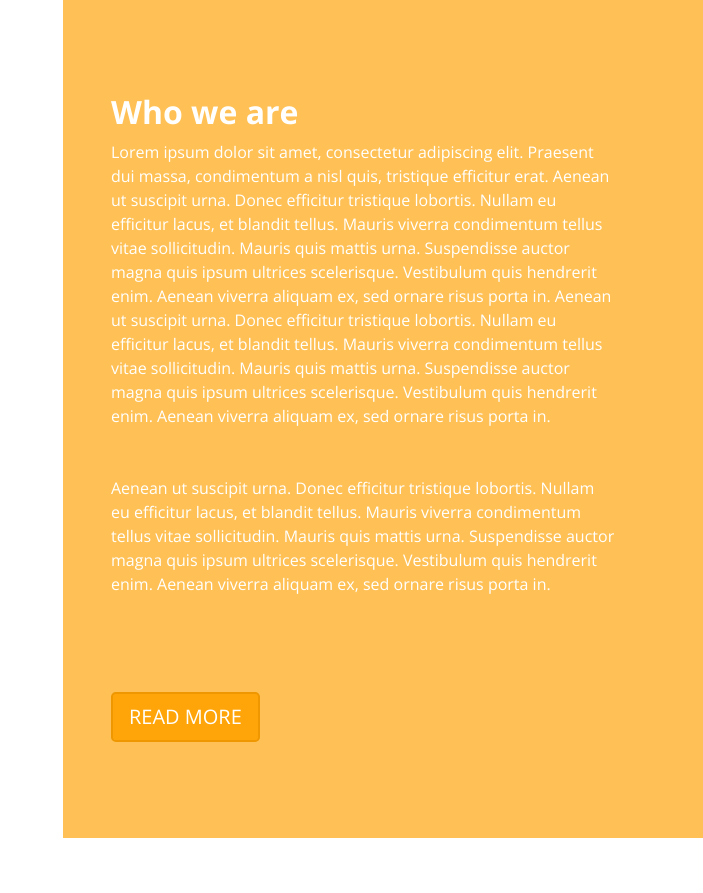
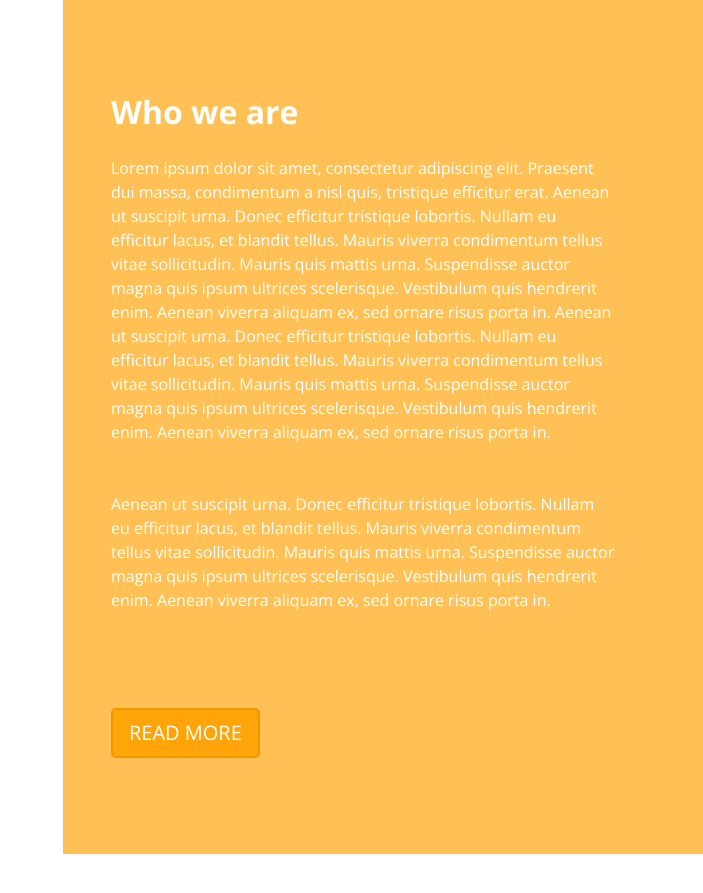
Before and after one commit to sonjapetkovic/Buisness-Name, a plain HTML site: page public_html/index.html in a window 1280 px wide. Shown: the part 1443-2336 px from the top of the page, without its empty margins (577-1280 px from the left). Drawn offline with nearby package versions, Linux system fonts and the light colour scheme.

```diff
--- a/public_html/index.html
+++ b/public_html/index.html
@@ -231,7 +231,7 @@
                     </div>
                     <div class="col-sm-6 bg-secondary">
                         <article class="p-4 px-lg-5 py-lg-6 text-white">
-                            <h2>Who we are</h2>
+                            <h2 class="pb-3">Who we are</h2>
                             <p class="mb-5">
                                 Lorem ipsum dolor sit amet, consectetur adipiscing elit.
                                 Praesent dui massa, condimentum a nisl quis, tristique efficitur erat.
--- a/public_html/scss/theme/_header.scss
+++ b/public_html/scss/theme/_header.scss
@@ -4,7 +4,7 @@
     .header-active{
        background: rgba(0,0,0,0.8);
     }
-    //brand
+    //brand-logo
     .navbar-brand{
         font-family: $font-pacifico;
         font-size: 30px;
```
Also changed, not shown: public_html/css/theme.css.
